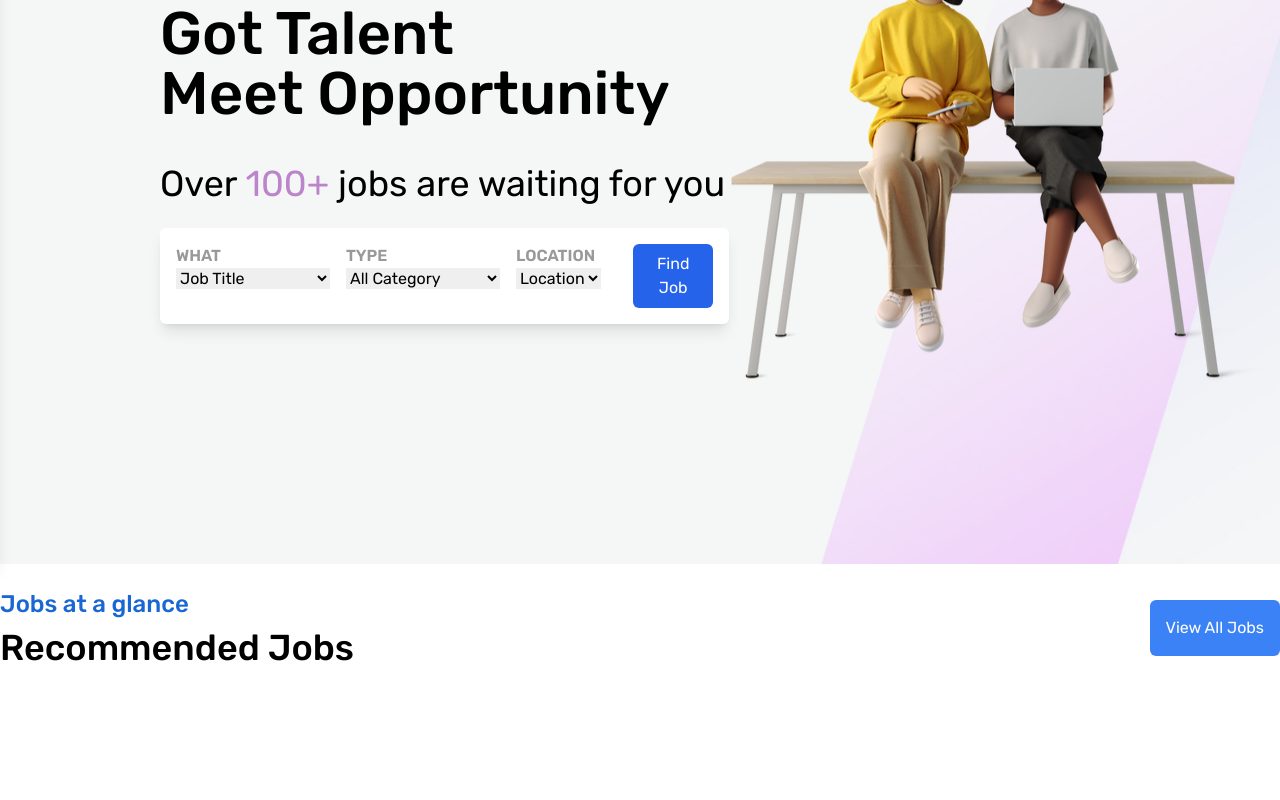
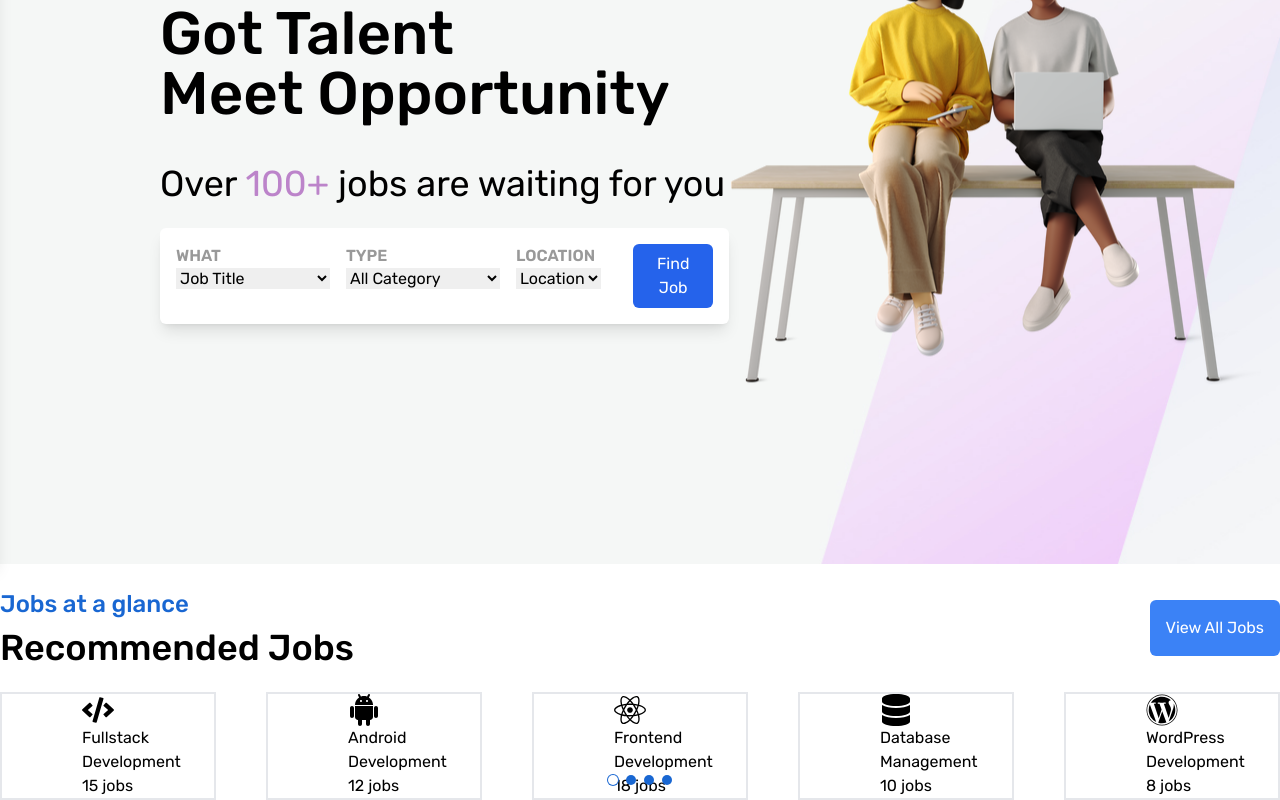
Before and after one commit to Tokiosman80F/jobzila, a React (Vite) app in the folder client/: page / in a window 1280 px wide. Shown: the part 236-1036 px from the top of the page. Before the commit the page ends 928 px from the top, so only its background shows below. Built offline with nearby package versions, Linux system fonts and the light colour scheme.

Commit message:
WIP : Implement function slider component in RecommandedJob component - Pagination is place but need to adjustments for better accuracy - Slider cards are working but need further refinement for better desgin - Feature not fully complete yet

```diff
--- a/client/package.json
+++ b/client/package.json
@@ -17,7 +17,8 @@
     "react-dom": "^18.3.1",
     "react-icons": "^5.3.0",
     "react-router-dom": "^6.27.0",
-    "sort-by": "^1.2.0"
+    "sort-by": "^1.2.0",
+    "swiper": "^11.1.14"
   },
   "devDependencies": {
     "@eslint/js": "^9.11.1",
--- a/client/src/pages/Home/RecommandedJobs.jsx
+++ b/client/src/pages/Home/RecommandedJobs.jsx
@@ -1,6 +1,7 @@
 import { Link } from "react-router-dom";
 import Heading from "../../utilities/Heading";
-
+import RecommandedJobsSlider from "./RecommandedJobsSlider";
+import "./RecommandedJobsSlider.css"
 const RecommandedJobs = () => {
   return (
     <div className="container mx-auto">
@@ -17,6 +18,7 @@ const RecommandedJobs = () => {
           View All Jobs
         </Link>
       </div>
+      <RecommandedJobsSlider/>
     </div>
   );
 };
--- /dev/null
+++ b/client/src/pages/Home/RecommandedJobsSlider.css
@@ -0,0 +1,15 @@
+/* .swiper-pagination-bullets{
+    margin-top: -20px;
+}  */
+.swiper-pagination-bullet {
+    width: 10px; /* Adjust the width */
+    height: 10px; /* Adjust the height */
+    background-color: #1967d2; /* Default color for pagination bullets */
+    opacity: 1; /* Make sure bullets are fully visible */
+    border-radius: 50%; /* Make it circular */
+  }
+
+  .swiper-pagination-bullet-active {
+    background-color: white; /* White center */
+    box-shadow: 0 0 0 1px #1967d2; /* Blue ring around the active bullet */
+  }
--- /dev/null
+++ b/client/src/pages/Home/RecommandedJobsSlider.jsx
@@ -0,0 +1,113 @@
+import "swiper/css";
+import "swiper/css/pagination";
+import { FaCode } from "react-icons/fa";
+import { ImAndroid } from "react-icons/im";
+import { FaBookOpenReader, FaReact } from "react-icons/fa6";
+import { FaDatabase } from "react-icons/fa";
+import { FaWordpress } from "react-icons/fa";
+import { FaWix } from "react-icons/fa";
+import { FaNetworkWired } from "react-icons/fa6";
+import { Pagination } from "swiper/modules";
+import { Swiper, SwiperSlide } from "swiper/react";
+{
+  /*
+<FaBookOpenReadernReader />
+<FaCode /> // fullstack
+<ImAndroid /> //android
+import { FaReact } from "react-icons/fa6"; // frontend
+<FaDatabase/>
+<FaWordpress/>
+<FaxWix/>
+<FaNetworkWired/>
+*/
+}
+const RecommandedJobsSlider = () => {
+  const jobData = [
+    {
+      id: 1,
+      title: "Fullstack Development",
+      icon: <FaCode size={32} />,
+      jobsAvailable: 15,
+    },
+    {
+      id: 2,
+      title: "Android Development",
+      icon: <ImAndroid size={32} />,
+      jobsAvailable: 12,
+    },
+    {
+      id: 3,
+      title: "Frontend Development",
+      icon: <FaReact size={32} />,
+      jobsAvailable: 18,
+    },
+    {
+      id: 4,
+      title: "Database Management",
+      icon: <FaDatabase size={32} />,
+      jobsAvailable: 10,
+    },
+    {
+      id: 5,
+      title: "WordPress Development",
+      icon: <FaWordpress size={32} />,
+      jobsAvailable: 8,
+    },
+    {
+      id: 6,
+      title: "Wix Development",
+      icon: <FaWix size={32} />,
+      jobsAvailable: 7,
+    },
+    {
+      id: 7,
+      title: "Network Engineering",
+      icon: <FaNetworkWired size={32} />,
+      jobsAvailable: 9,
+    },
+    {
+      id: 8,
+      title: "Reader Services",
+      icon: <FaBookOpenReader size={32} />,
+      jobsAvailable: 5,
+    },
+  ];
+  return (
+    <div>
+      <Swiper
+        slidesPerView={1}
+        spaceBetween={10}
+        pagination={{
+          clickable: true,
+        }}
+        breakpoints={{
+          640: {
+            slidesPerView: 2,
+            spaceBetween: 20,
+          },
+          768: {
+            slidesPerView: 4,
+            spaceBetween: 40,
+          },
+          1024: {
+            slidesPerView: 5,
+            spaceBetween: 50,
+          },
+        }}
+        modules={[Pagination]}
+        className="mySwiper"
+      >
+        {jobData.map(job => (
+          <SwiperSlide key={job.id}>
+            <div className="flex flex-col px-20 py-15 border-2 justify-start">
+                <div>{job.icon}</div>
+                <div>{job.title}</div>
+                <div>{job.jobsAvailable} jobs</div>
+            </div>
+          </SwiperSlide>
+        ))}
+      </Swiper>
+    </div>
+  );
+};
+export default RecommandedJobsSlider;
```
Also changed, not shown: 1 other file (tests, documents, lock files or other folders).
